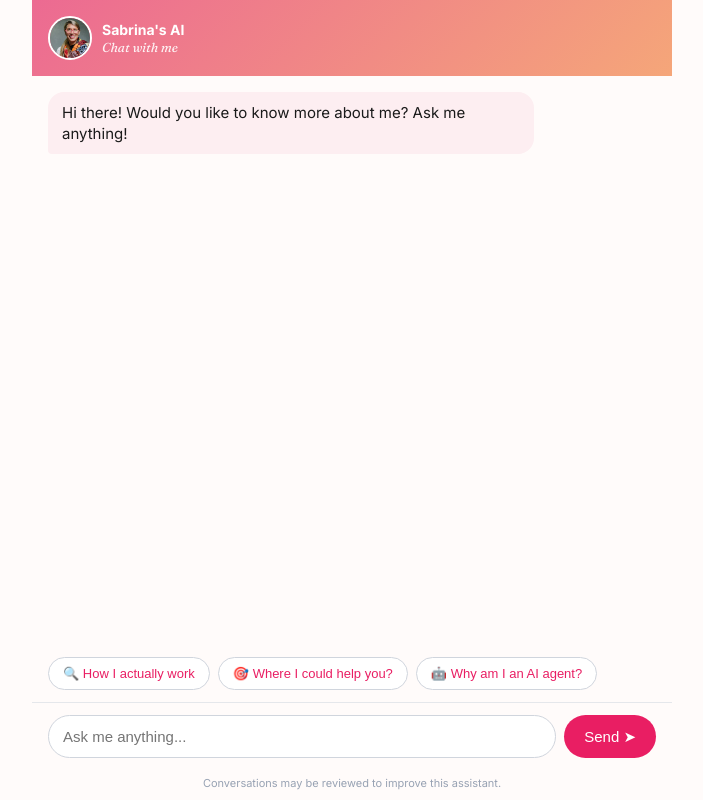
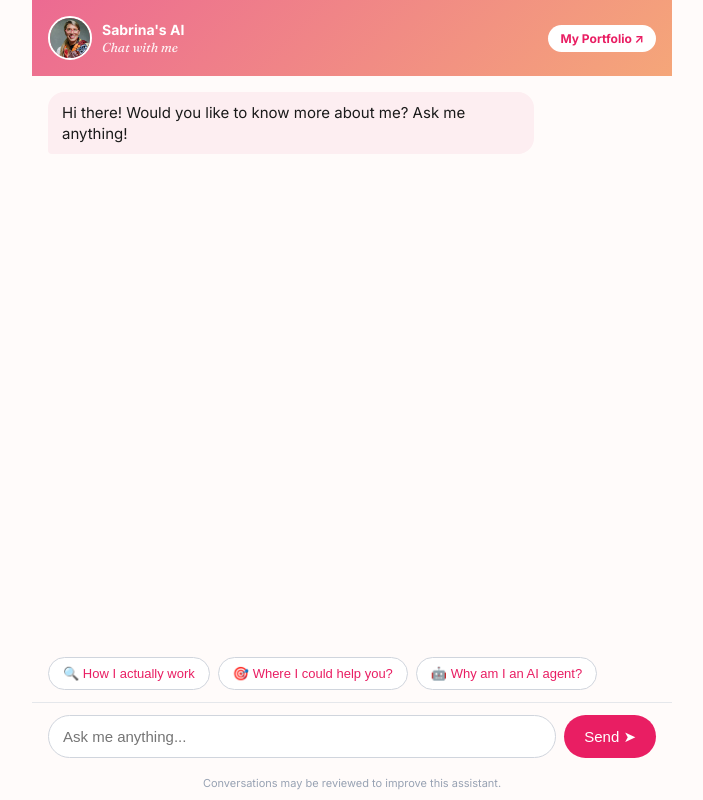
Before and after one commit to sabrinadesigns-ai/recruiter-agent-, a website: page public/index.html in a window 1280 px wide. Shown: the whole page, without its empty margins (288-991 px from the left). Drawn offline with Linux system fonts and the light colour scheme.

Commit message:
Update index.html

```diff
--- a/public/index.html
+++ b/public/index.html
@@ -173,6 +173,20 @@
     font-weight: 400;
     color: rgba(255,255,255,0.9);
   }
+  #portfolio-link {
+    font-size: 12px;
+    font-weight: 700;
+    color: var(--accent);
+    background: #ffffff;
+    padding: 6px 12px;
+    border-radius: 20px;
+    text-decoration: none;
+    white-space: nowrap;
+    flex-shrink: 0;
+  }
+  #portfolio-link:hover {
+    opacity: 0.9;
+  }
   #footer-note {
     text-align: center;
     font-size: 11px;
@@ -186,10 +200,11 @@
 <div id="chat-container">
   <div id="header">
     <img src="sabrina.jpg" alt="Sabrina" />
-    <div>
+    <div style="flex: 1;">
       <div id="header-text">Sabrina's AI</div>
       <div id="header-subtext">Chat with me</div>
     </div>
+    <a id="portfolio-link" href="https://sabrinadesigns.ai" target="_blank" rel="noopener noreferrer">My Portfolio ↗</a>
   </div>
   <div id="messages"></div>
   <div id="starter-questions">
```
